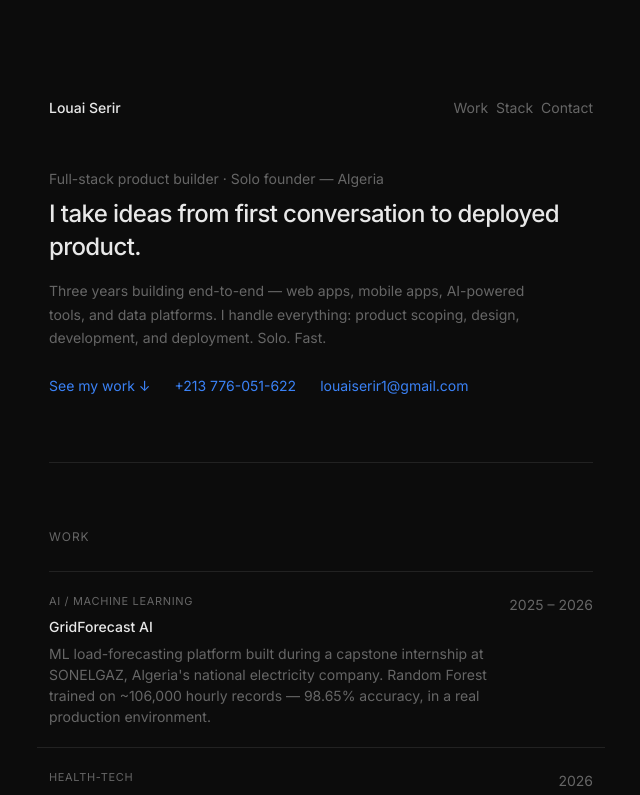
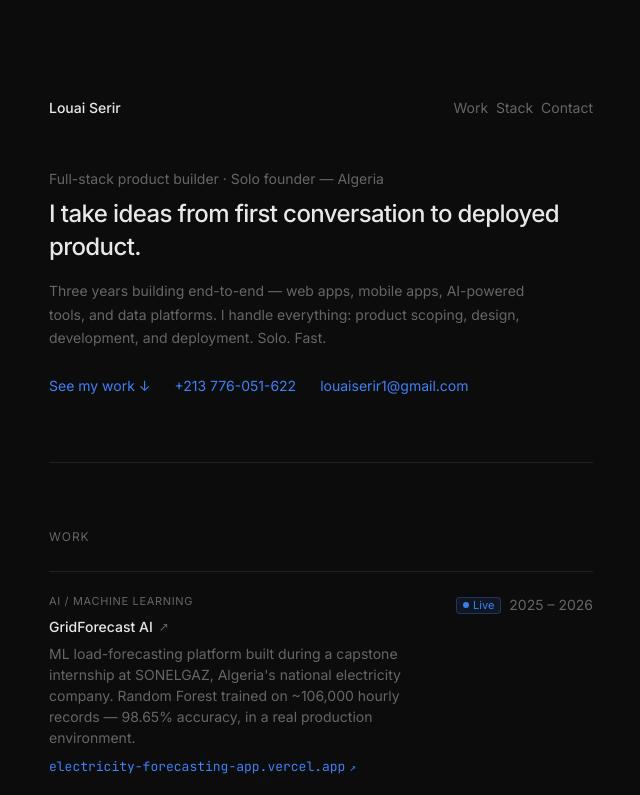
Before and after one commit to louay-ux/personal-portfolio, a React (Vite) app: page / in a window 1280 px wide. Shown: the top 795 px of the page, without its empty margins (319-959 px from the left). Built offline with nearby package versions, Linux system fonts and the light colour scheme.

Commit message:
Add live project links and badges for GridForecast AI and CosmeticaDZ

```diff
--- a/src/components/ProjectList.tsx
+++ b/src/components/ProjectList.tsx
@@ -11,6 +11,7 @@ interface ProjectRow {
   description: string;
   year: string;
   tag?: string;
+  url?: string;
 }
 
 const SPEC_PROJECTS: ProjectRow[] = [
@@ -18,7 +19,8 @@ const SPEC_PROJECTS: ProjectRow[] = [
     name: "GridForecast AI",
     category: "AI / MACHINE LEARNING",
     description: "ML load-forecasting platform built during a capstone internship at SONELGAZ, Algeria's national electricity company. Random Forest trained on ~106,000 hourly records — 98.65% accuracy, in a real production environment.",
-    year: "2025 – 2026"
+    year: "2025 – 2026",
+    url: "https://electricity-forecasting-app.vercel.app/"
   },
   {
     name: "Clinicos",
@@ -36,7 +38,8 @@ const SPEC_PROJECTS: ProjectRow[] = [
     name: "CosmeticaDZ",
     category: "E-COMMERCE",
     description: "Bilingual e-commerce marketplace for the Algerian market. Solo, concept to launch — regional payment flow by Wilaya/Baladia, admin dashboard tracking orders, stock, and margins.",
-    year: "2025"
+    year: "2025",
+    url: "https://cosmeticadz.netlify.app/"
   }
 ];
 
@@ -63,16 +66,53 @@ export default function ProjectList() {
                   {project.category}
                 </span>
               )}
-              <span className="text-[14px] font-medium text-[#E8E8E8] transition-colors duration-200 group-hover:text-[#3B82F6]">
-                {project.name}
-              </span>
+              {project.url ? (
+                <a
+                  href={project.url}
+                  target="_blank"
+                  rel="noopener noreferrer"
+                  className="text-[14px] font-medium text-[#E8E8E8] transition-colors duration-200 hover:text-[#3B82F6] inline-flex items-center gap-1.5 w-fit"
+                >
+                  <span>{project.name}</span>
+                  <span className="text-[12px] text-[#666666] transition-transform duration-150 group-hover:translate-x-0.5 group-hover:-translate-y-0.5 group-hover:text-[#3B82F6]">
+                    ↗
+                  </span>
+                </a>
+              ) : (
+                <span className="text-[14px] font-medium text-[#E8E8E8] transition-colors duration-200 group-hover:text-[#3B82F6]">
+                  {project.name}
+                </span>
+              )}
               <span className="text-[14px] text-[#666666] font-normal leading-[1.5] mt-1">
                 {project.description}
               </span>
+              {project.url && (
+                <a
+                  href={project.url}
+                  target="_blank"
+                  rel="noopener noreferrer"
+                  className="inline-flex items-center gap-1 text-[13px] text-[#3B82F6] hover:underline mt-2 w-fit font-mono"
+                >
+                  <span>{project.url.replace(/^https?:\/\//, '').replace(/\/$/, '')}</span>
+                  <span className="text-[11px]">↗</span>
+                </a>
+              )}
             </div>
 
             {/* Right: year right-aligned & optional tag */}
             <div className="flex items-center gap-2 shrink-0 select-none pt-[1px] text-right">
+              {project.url && (
+                <a
+                  href={project.url}
+                  target="_blank"
+                  rel="noopener noreferrer"
+                  className="text-[11px] text-[#3B82F6] border border-[#3B82F6]/30 bg-[#3B82F6]/10 hover:bg-[#3B82F6]/20 rounded-[4px] px-1.5 py-[2px] font-normal leading-none inline-flex items-center gap-1 transition-colors"
+                  title={`Open ${project.name}`}
+                >
+                  <span className="w-1.5 h-1.5 rounded-full bg-[#3B82F6] inline-block animate-pulse" />
+                  Live
+                </a>
+              )}
               <span className="text-[14px] text-[#666666] font-normal">
                 {project.year}
               </span>
```
